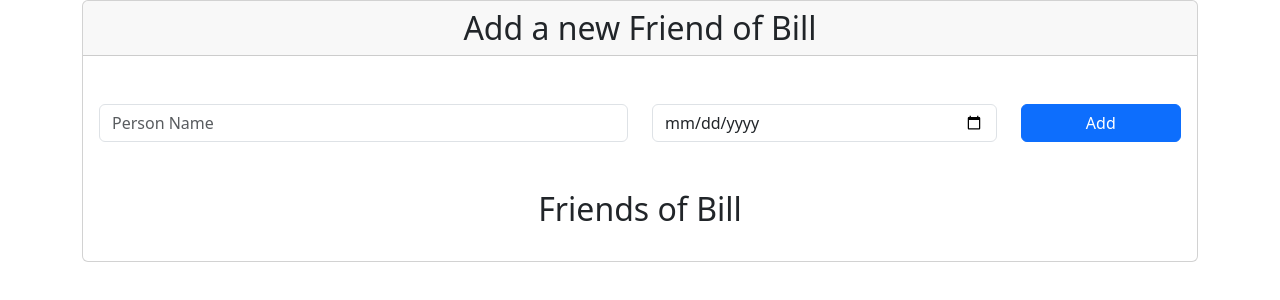
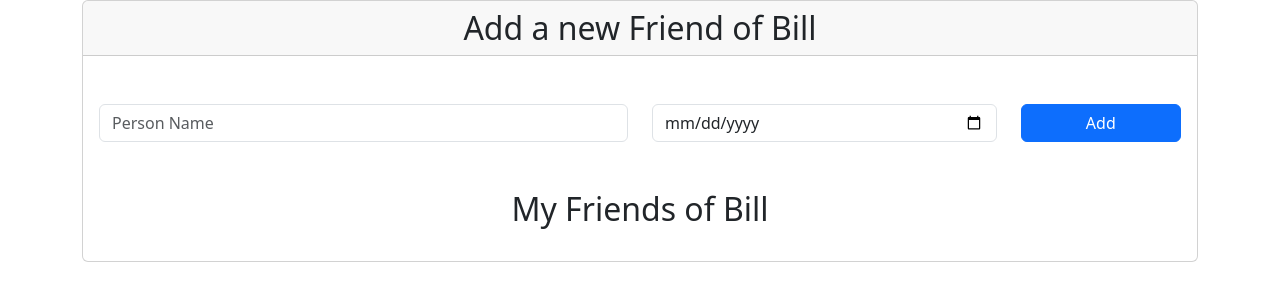
Before and after one commit to darron-haworth/appointment.app, an Angular app: page / in a window 1280 px wide. Shown: the top 300 px of the page. Built offline with nearby package versions, Linux system fonts and the light colour scheme.

Commit message:
title change

```diff
--- a/src/app/appointment-list/appointment-list.component.html
+++ b/src/app/appointment-list/appointment-list.component.html
@@ -13,7 +13,7 @@
                 <button class="btn btn-primary w-100" (click)="addAppointment()" >Add</button>
             </div>
         </div>
-        <h2 class="text-center mt-5" >Friends of Bill</h2>
+        <h2 class="text-center mt-5" >My Friends of Bill</h2>
 
         <ul class="list-group mt-3">
             <li class="list-group-item d-flex justify-content-between align-items-center" *ngFor="let appt of appointments; index as i">
```
